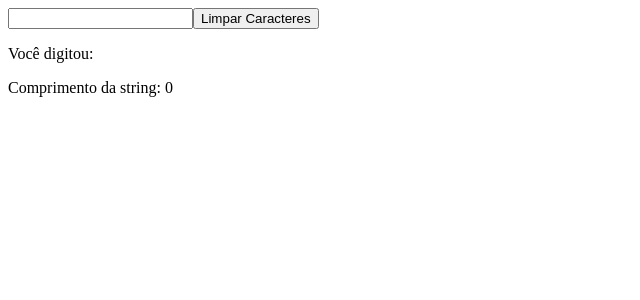
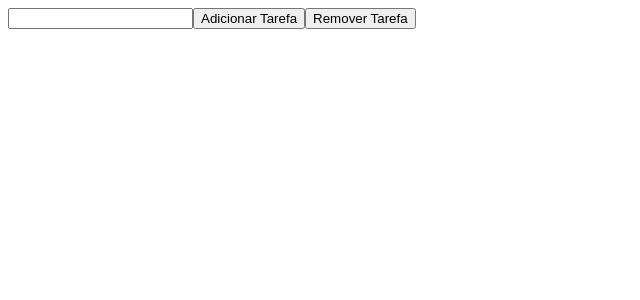
Before and after one commit to leoportogtr86/react-gerador-senhas, a React (Vite) app: page / in a window 1280 px wide. Shown: the top 300 px of the page, without its empty margins (0-640 px from the left). Built offline with nearby package versions, Linux system fonts and the light colour scheme.

Commit message:
exercicios

```diff
--- a/src/App.jsx
+++ b/src/App.jsx
@@ -1,11 +1,11 @@
 import './App.css'
-import InputTexto from "./components/InputTexto/index.jsx";
+import ListaTarefas from "./components/ListaTarefas/index.jsx";
 
 function App() {
 
     return (
         <div>
-            <InputTexto/>
+            <ListaTarefas/>
         </div>
     )
 }
--- /dev/null
+++ b/src/components/ListaTarefas/index.jsx
@@ -0,0 +1,35 @@
+import React, {useState} from 'react';
+
+function ListaTarefas() {
+    const [tarefas, setTarefas] = useState([]);
+    const [novaTarefa, setNovaTarefa] = useState('');
+
+    const adicionarTarefa = () => {
+        setTarefas([...tarefas, novaTarefa]);
+        setNovaTarefa('');
+    };
+    const removerTarefa = () => {
+        setTarefas(tarefas.filter((tarefa) => tarefa !== novaTarefa));
+        setNovaTarefa('');
+    };
+
+    return (
+        <div>
+            <input type="text" value={novaTarefa} onChange={(e) => setNovaTarefa(e.target.value)}/>
+            <button onClick={adicionarTarefa}>Adicionar Tarefa</button>
+            <button onClick={removerTarefa}>Remover Tarefa</button>
+            <ul>
+                {tarefas.map((tarefa, index) => (
+                    <li key={index}>{tarefa}</li>
+                ))}
+            </ul>
+        </div>
+    );
+}
+
+export default ListaTarefas;
+
+
+// #### Requisitos:
+// - Adicionar a funcionalidade de remover uma tarefa da lista.
+// - Adicionar a funcionalidade de marcar uma tarefa como concluída.
```
Also changed, not shown: 1 other file (tests, documents, lock files or other folders).
